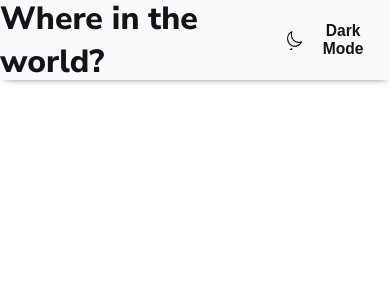
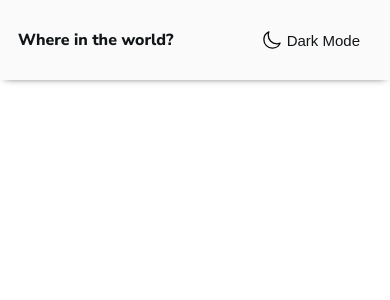
Before and after one commit to lukaszborawski/where-in-the-world, a React (Create React App) app: page / in a window 390 px wide. Shown: the top 300 px of the page. Built offline with nearby package versions, Linux system fonts and the light colour scheme.

Commit message:
added breakpoints

```diff
--- a/src/assets/styles/Theme.js
+++ b/src/assets/styles/Theme.js
@@ -1,8 +1,14 @@
+const breakpoints = {
+  tablet: `@media (min-width: 768px)`,
+  laptop: `@media (min-width: 1024px)`,
+};
+
 export const lightTheme = {
   element: 'hsl(0, 0%, 100%)',
   background: 'hsl(0, 0%, 98%)',
   input: 'hsl(0, 0%, 52%)',
   text: 'hsl(200, 15%, 8%)',
+  ...breakpoints,
 };
 
 export const darkTheme = {
@@ -10,4 +16,5 @@ export const darkTheme = {
   background: 'hsl(207, 26%, 17%)',
   input: 'hsl(0, 0%, 52%)',
   text: 'hsl(0, 0%, 100%)',
+  ...breakpoints,
 };
--- a/src/components/Header.js
+++ b/src/components/Header.js
@@ -40,10 +40,15 @@ const ContentWrapper = styled.div`
   display: flex;
   justify-content: space-between;
   align-items: center;
+  padding: 0 18px;
 `;
 
 const Title = styled.h1`
+  font-size: 16px;
   color: ${({ theme }) => theme.text};
+  ${({ theme }) => theme.laptop} {
+    font-size: 24px;
+  }
 `;
 
 const DarkModeButton = styled.button`
@@ -64,6 +69,11 @@ const Icon = styled.i`
 `;
 
 const ButtonText = styled.h3`
+    font-size: 15px;
+   font-weight: 300;
    margin-left: 5px;
    color: ${({ theme }) => theme.text};
+   ${({ theme }) => theme.laptop} {
+    font-size: 18px;
+  }
 `;
```
